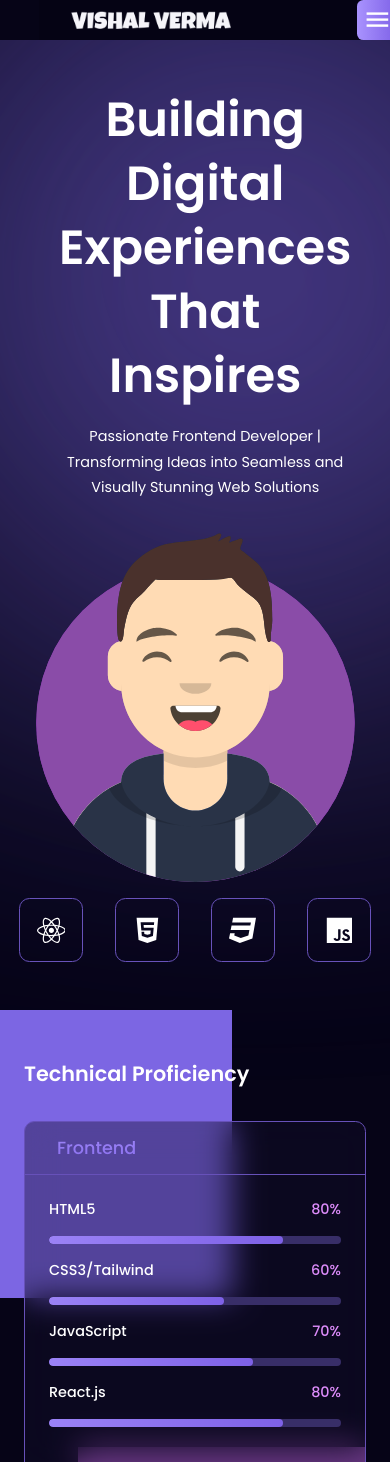
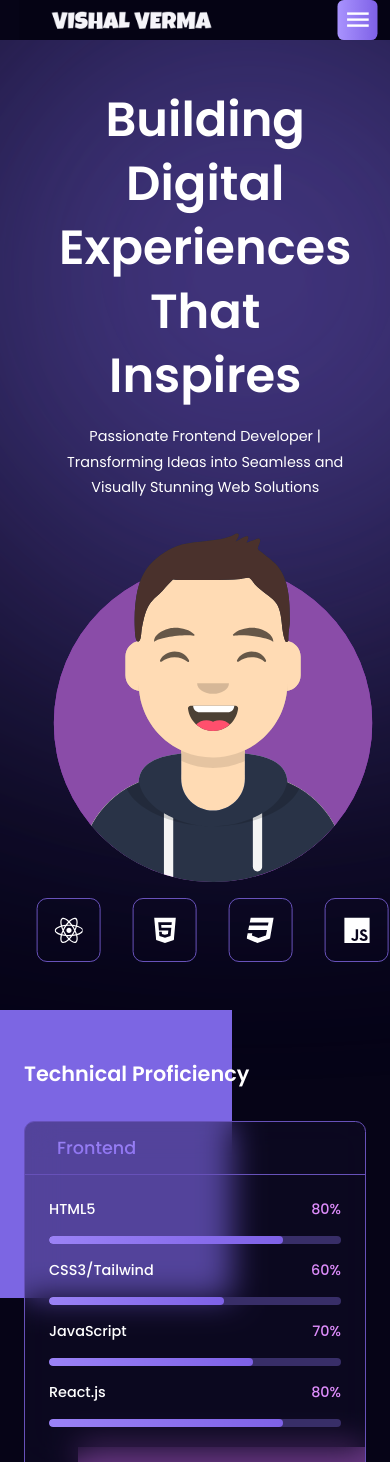
Before and after one commit to vishal124942/PORTFOLIO-1, a React (Create React App) app: page / in a window 390 px wide. Shown: the top 1462 px of the page. Built offline with nearby package versions, Linux system fonts and the light colour scheme.

Commit message:
Improved UI

```diff
--- a/src/components/Header.css
+++ b/src/components/Header.css
@@ -120,7 +120,7 @@ body {
 }
 @media (min-width: 375px) and (max-width: 400px) {
   .nav-wrapper {
-    transform: translateX(10%);
+    transform: translateX(5%);
     width: screen;
   }
 }
--- a/src/components/Hero./Hero.css
+++ b/src/components/Hero./Hero.css
@@ -183,10 +183,10 @@
   .hero-container {
     width: 100%;
   }
+  .img-icon {
+    transform: translateX(5%);
+  }
   .hero-content {
     transform: translateX(10%);
   }
-  .icon-img {
-    display: flex;
-  }
 }
```
